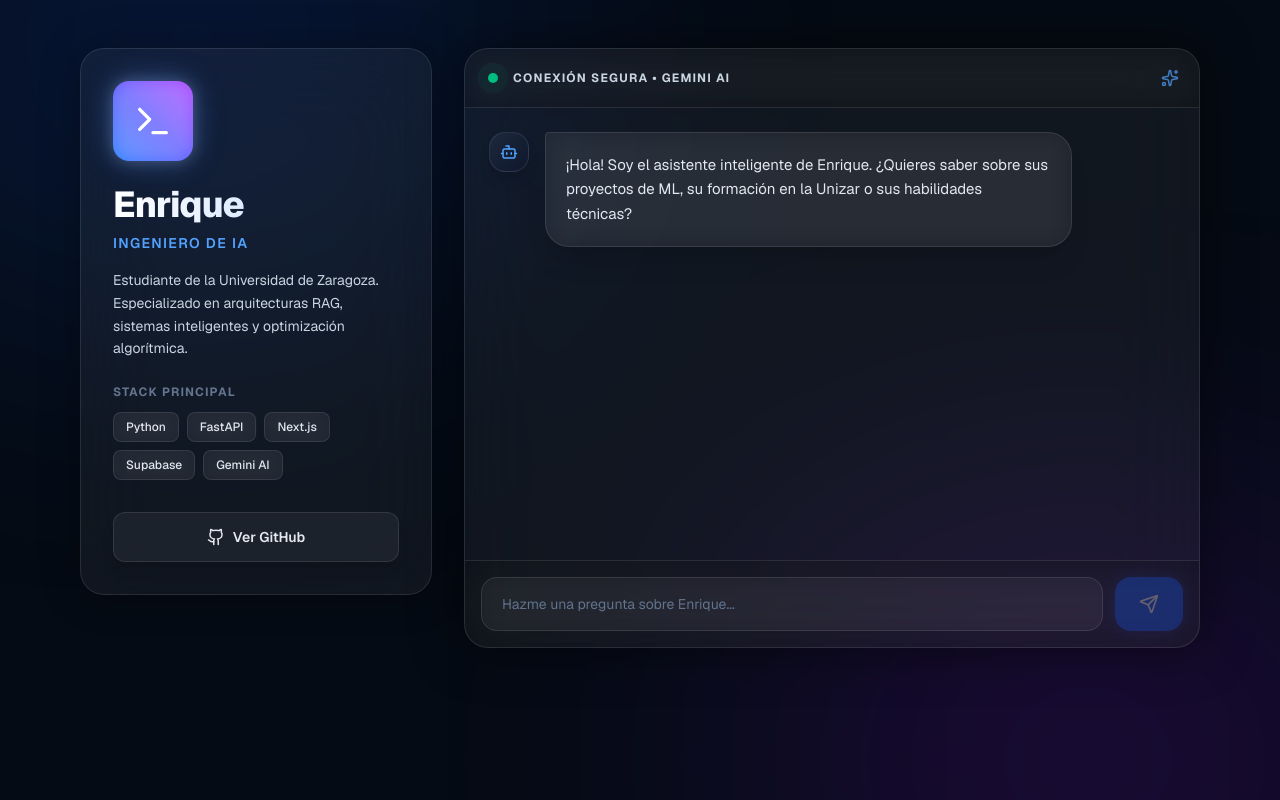
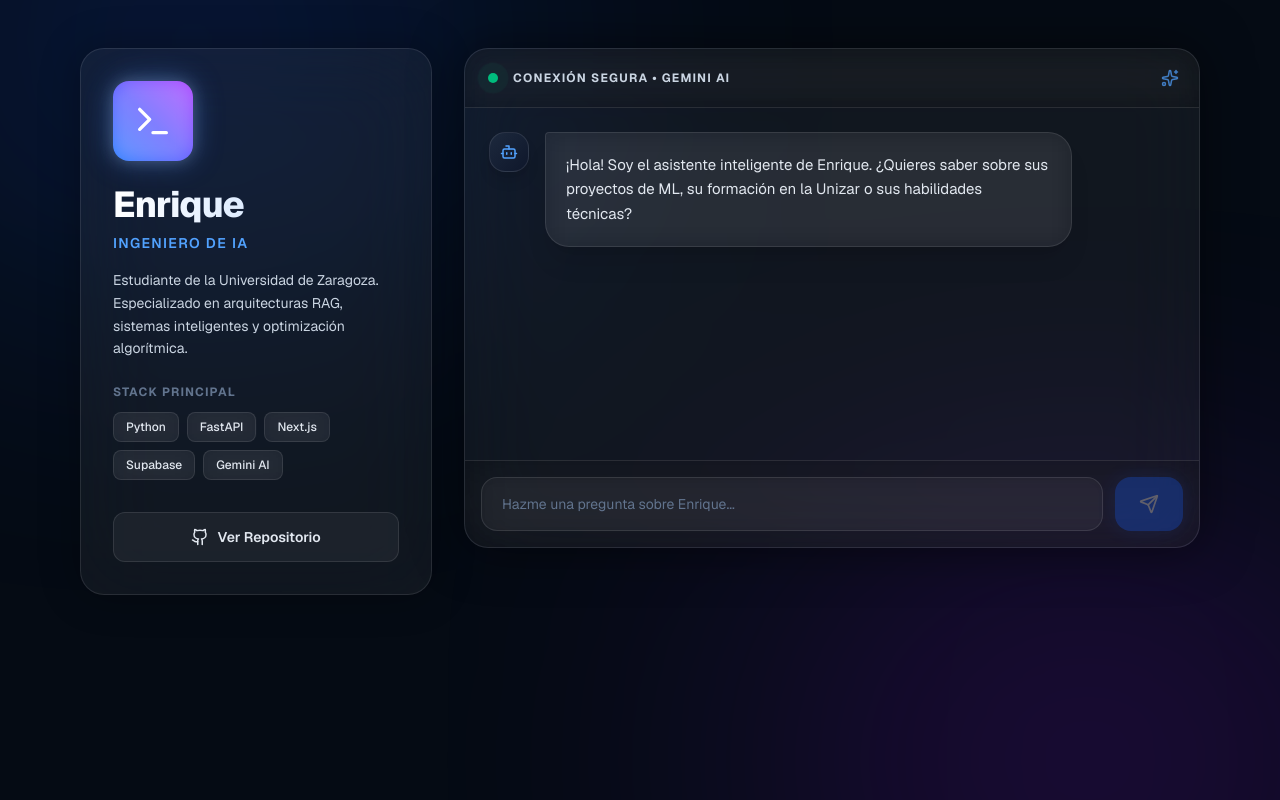
Before and after one commit to enriqgrs/Portfolio, a Next.js app: page / in a window 1280 px wide. Built offline with nearby package versions, Linux system fonts and the light colour scheme.

Commit message:
Fix: Ajuste de altura del chat y botón de GitHub funcional

```diff
--- a/src/app/page.tsx
+++ b/src/app/page.tsx
@@ -107,14 +107,20 @@ export default function Portfolio() {
                </div>
             </div>
 
-            <a href="https://github.com/enriqgrs" target="_blank" rel="noreferrer" className="mt-8 flex items-center justify-center gap-2 w-full py-3.5 bg-white/5 hover:bg-white/10 border border-white/10 rounded-xl transition-all font-semibold text-sm group/btn shadow-lg">
-              <Github size={18} className="group-hover/btn:scale-110 transition-transform" /> Ver GitHub
-            </a>
+            <a
+  href="https://github.com/enriqgrs/Portfolio"
+  target="_blank"
+  rel="noopener noreferrer"
+  className="relative z-20 mt-8 flex items-center justify-center gap-2 w-full py-3.5 bg-white/5 hover:bg-white/10 border border-white/10 hover:border-blue-400/50 hover:shadow-[0_0_20px_rgba(59,130,246,0.3)] rounded-xl transition-all font-semibold text-sm group/btn cursor-pointer"
+>
+  <Github size={18} className="group-hover/btn:scale-110 transition-transform" />
+  Ver Repositorio
+</a>
           </div>
         </aside>
 
         {/* COLUMNA DERECHA: IA CHAT PORTFOLIO */}
-        <main className="lg:col-span-8 flex flex-col h-[600px] bg-white/5 backdrop-blur-2xl rounded-3xl border border-white/10 overflow-hidden shadow-[0_0_50px_rgba(0,0,0,0.5)]">
+        <main className="lg:col-span-8 flex flex-col h-[500px] bg-white/5 backdrop-blur-2xl rounded-3xl border border-white/10 overflow-hidden shadow-[0_0_50px_rgba(0,0,0,0.5)]">
           <div className="p-5 border-b border-white/10 bg-black/20 flex items-center justify-between backdrop-blur-md">
             <div className="flex items-center gap-3">
               <div className="relative flex items-center justify-center w-4 h-4">
```
